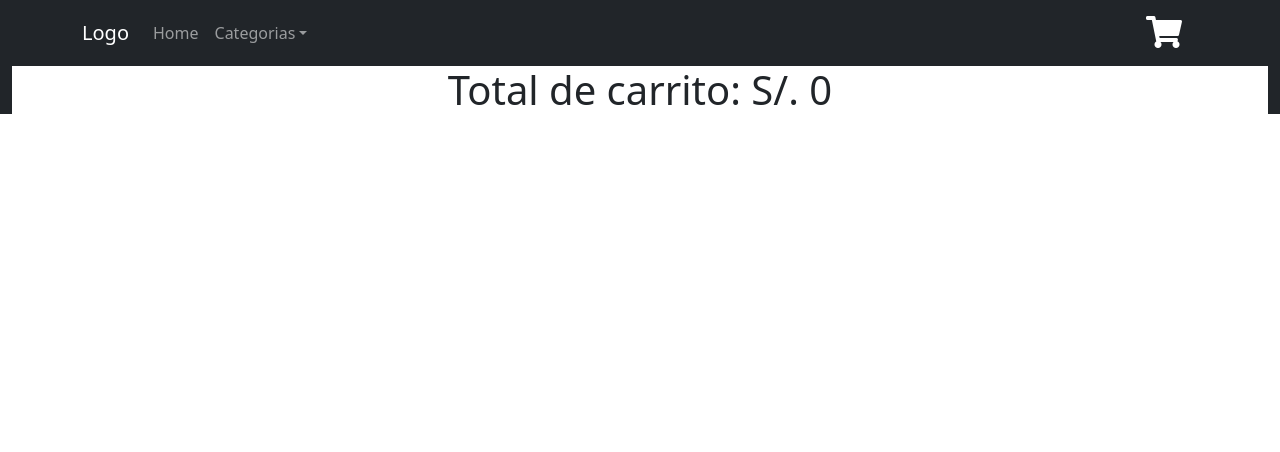
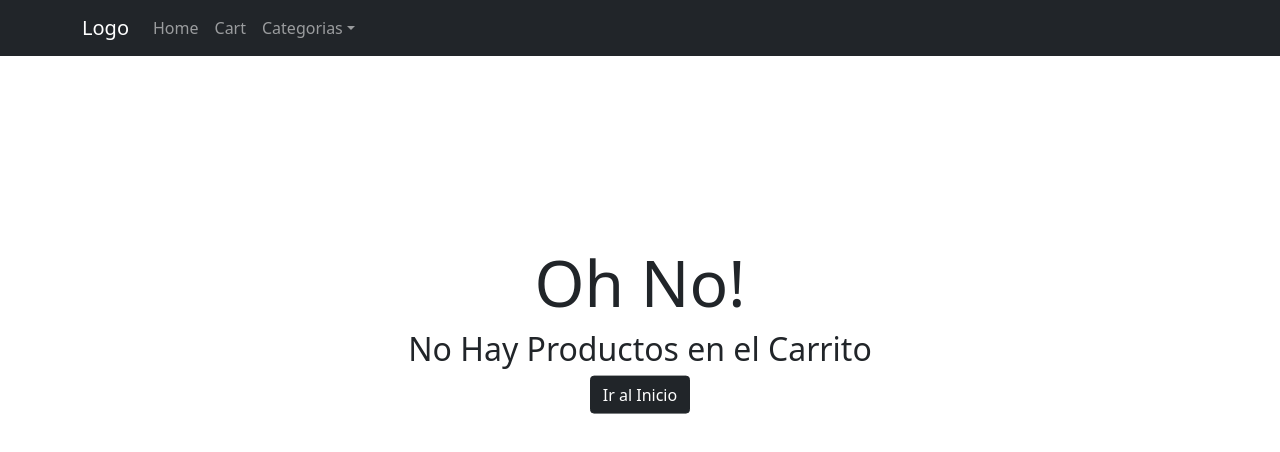
Before and after one commit to Bayzon88/React_Entregable2, a React (Create React App) app: page /cart in a window 1280 px wide. Shown: the top 452 px of the page. Built offline with nearby package versions, Linux system fonts and the light colour scheme.

Commit message:
cart view

```diff
--- a/src/Components/Cart.js
+++ b/src/Components/Cart.js
@@ -1,31 +1,49 @@
 import React, { useContext } from "react";
 import { CartContext } from "./CartContext";
+import CartWidget from "./CartWidget";
+import { Link } from "react-router-dom";
 const Cart = () => {
-  const { dataCart, total } = useContext(CartContext);
-  console.log(dataCart);
-  return (
-    <>
+  const { dataCart, total, cantidadProductos } = useContext(CartContext);
+  console.log(cantidadProductos);
+
+  return total === 0 ? (
+    <div className='noProductos'>
+      <h1>Oh No! </h1>
+      <h2>No Hay Productos en el Carrito</h2>
+      <Link to='/' className='btn btn-dark'>
+        Ir al Inicio
+      </Link>
+    </div>
+  ) : (
     <div className='container-fluid cartView'>
-        <h1>Total de carrito: {`S/. ${total}`}</h1>
       <div className='d-block'>
         {dataCart.map((item) => {
           return (
-              <div className='cartView_detail d-flex'>
-                <div>
-                  <img width='50px' height='50px'></img>
-                </div>
-                <div className='d-block align-items-center cartView_detail--descripcion'>
+            <div className='cartView_detail d-flex align-items-center'>
+              <div></div>
+              <div className=' align-items-center cartView_detail--descripcion'>
+                <img width='50px' height='50px' src={item.imagen}></img>
+
                 <p>{item.nombre}</p>
                 <p> {item.precio}</p>
                 <p> {item.cantidad}</p>
                 <p>Total = {item.precio * item.cantidad}</p>
+                <button
+                  onClick={() => {
+                    console.log("eliminar");
+                  }}
+                  type='button'
+                  className='btn btn-dark'
+                >
+                  X
+                </button>
               </div>
             </div>
           );
         })}
       </div>
+      <h1>Total de carrito: {`S/. ${total}`}</h1>
     </div>
-    </>
   );
 };
 
--- a/src/Components/CartContext.jsx
+++ b/src/Components/CartContext.jsx
@@ -39,8 +39,16 @@ function CartHandler({ children }) {
 
     console.log("Este es el producto:" + producto);
   };
+
+  let cantidadProductos = 0;
+  dataCart.forEach((productosToCart) => {
+    cantidadProductos += productosToCart.cantidad;
+  });
+
   return (
-    <CartContext.Provider value={{ dataCart, unidades, total, onAdd }}>
+    <CartContext.Provider
+      value={{ dataCart, unidades, total, onAdd, cantidadProductos }}
+    >
       {children}
     </CartContext.Provider>
   );
--- a/src/Components/CartWidget.js
+++ b/src/Components/CartWidget.js
@@ -1,10 +1,22 @@
 import Nav from "react-bootstrap/Nav";
 import { Link } from "react-router-dom";
+import { CartContext } from "./CartContext";
+import { useContext } from "react";
 
-export default function CartWidget() {
+export default function CartWidget({ cantItems }) {
+  const { cantidadProductos } = useContext(CartContext);
   return (
     <Nav.Link as={Link} to='/cart'>
-      <i className='fas fa-shopping-cart shoppingCart'></i>
+      <div className='d-flex'>
+        <i className='fas fa-shopping-cart shoppingCart'></i>
+        {cantidadProductos > 0 ? (
+          <div className='cartNumbers'>
+            <p className='cartNumbers__display'>{cantidadProductos}</p>
+          </div>
+        ) : (
+          <p></p>
+        )}
+      </div>
     </Nav.Link>
   );
 }
--- a/src/Components/ItemDetail.jsx
+++ b/src/Components/ItemDetail.jsx
@@ -22,7 +22,7 @@ function ItemDetail({
 
   const agregar = (unidades) => {
     setComprar(true);
-    onAdd({ id, nombre, precio }, unidades);
+    onAdd({ id, nombre, precio, imagen }, unidades);
   };
   return (
     <div className='container  '>
--- a/src/Components/NavBar.js
+++ b/src/Components/NavBar.js
@@ -1,16 +1,19 @@
 import Navbar from "react-bootstrap/Navbar";
 import Nav from "react-bootstrap/Nav";
 import Container from "react-bootstrap/Container";
-
+import { CartContext } from "./CartContext";
 import NavDropdown from "react-bootstrap/NavDropdown";
 import logo from "../assets/img/logo2.svg";
 import CartWidget from "./CartWidget";
 import { BrowserRouter, NavLink, Link } from "react-router-dom";
 import { NavItem } from "react-bootstrap";
+import { useContext } from "react";
 
 let logoSize = "30px";
 
 function CustomNavbar() {
+  const { cantidadProductos } = useContext(CartContext);
+  console.log(cantidadProductos);
   const categories = [
     {
       id: "cat1",
@@ -41,6 +44,9 @@ function CustomNavbar() {
               <Nav.Link as={Link} exact to='/' className='nav-link'>
                 Home
               </Nav.Link>
+              <Nav.Link as={Link} exact to='/cart' className='nav-link'>
+                Cart
+              </Nav.Link>
 
               <NavDropdown title='Categorias' id='collasible-nav-dropdown'>
                 <NavDropdown.Item as={NavLink} to={`${categories[0].address}`}>
@@ -55,7 +61,7 @@ function CustomNavbar() {
               </NavDropdown>
             </Nav>
           </Navbar.Collapse>
-          <CartWidget />
+          {cantidadProductos !== 0 ? <CartWidget /> : <></>}
         </Container>
       </Navbar>
     </div>
--- a/src/scss/components/_cart.scss
+++ b/src/scss/components/_cart.scss
@@ -1,13 +1,16 @@
 .cartView {
-  margin: 0;
   background-color: white;
   text-align: center;
   &_detail {
     color: black;
     &--descripcion {
+      padding-left: 2%;
+      width: 100%;
+      display: flex;
+      flex-direction: row;
+      justify-content: space-around;
       height: 120px;
-      color: blue;
-      margin-bottom: 0px !important;
+      color: black;
     }
   }
 }
@@ -15,3 +18,16 @@
 p {
   margin: 0;
 }
+
+.noProductos {
+  width: 40vw;
+  display: block;
+  text-align: center;
+  position: absolute;
+  top: 20%;
+  right: 50%;
+  transform: translate(50%, 50%);
+  h1 {
+    font-size: 4rem;
+  }
+}
--- a/src/scss/styles.scss
+++ b/src/scss/styles.scss
@@ -1,4 +1,5 @@
 @use "./components/navBar";
 @use "./components/cart";
 @use "./components/itemDetail";
+@use "./components/cartWidget";
 @use "./custom";
```
Also changed, not shown: src/scss/components/_cartWidget.scss (added, +21 -0 lines), src/assets/css/styles.css, 1 other file (tests, documents, lock files or other folders). Lines whose indentation alone changed are shown as unchanged.
